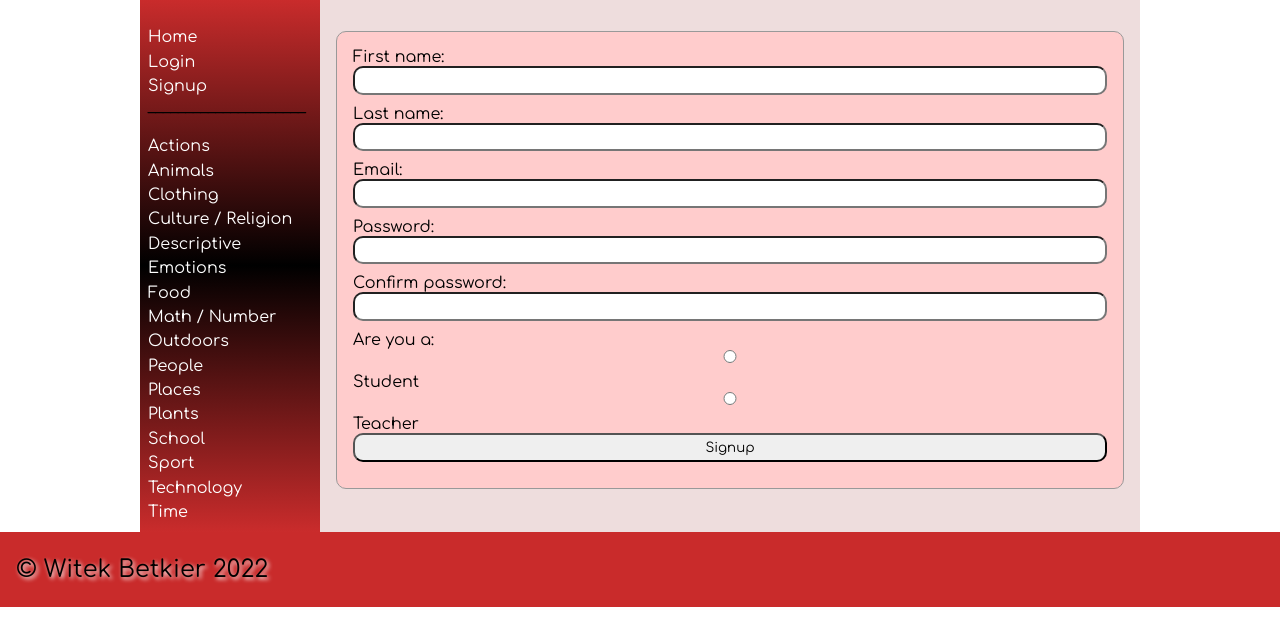
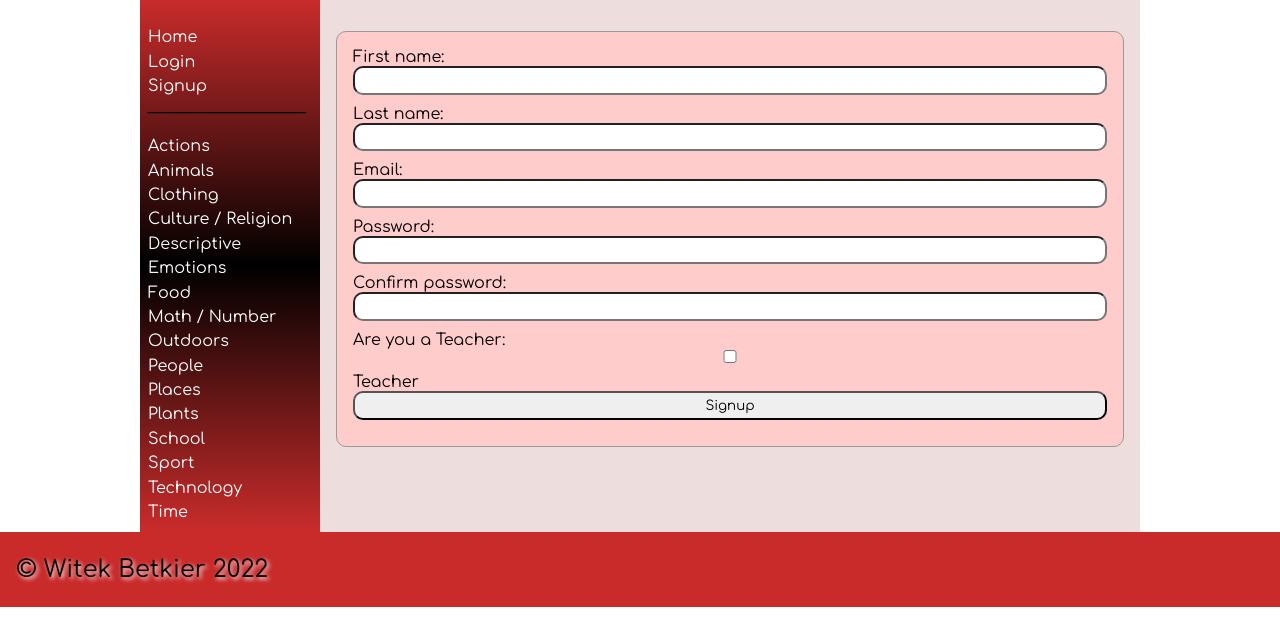
Before and after one commit to witek23/13DTSMaoriDictionary, a Flask app: page /signup in a window 1280 px wide. Shown: the part 102-733 px from the top of the page. Run offline with Flask 2, Linux system fonts and the light colour scheme; data comes from the database, SQL or seed files in the repository; both versions use the stored data as it was after the commit; some web fonts are replaced.

Commit message:
commit 9

```diff
--- a/templates/signup.html
+++ b/templates/signup.html
@@ -28,10 +28,8 @@
         <div class="form-element"><input type="password" name="password2" id="password2" required></div>
     </div>
     <div class="form-group">
-        <div class="form-label">Are you a:</div>
-        <input type="radio" id="student" name="can_edit" value="0" required>
-        <label for="student"> Student</label>
-        <input type="radio" id="modify" name="modify" value="1" required>
+        <div class="form-label">Are you a Teacher:</div>
+        <input type="checkbox" id="modify" name="modify" value="1" required>
         <label for="modify"> Teacher</label>
     </div>
     <div class="form-group">
```
Also changed, not shown: dictionary.db.
